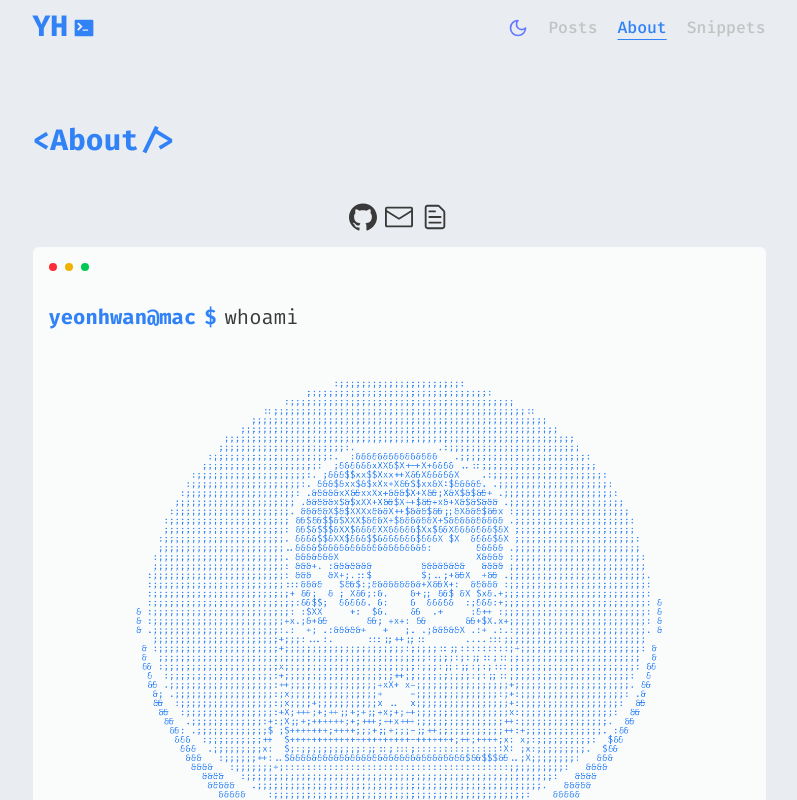
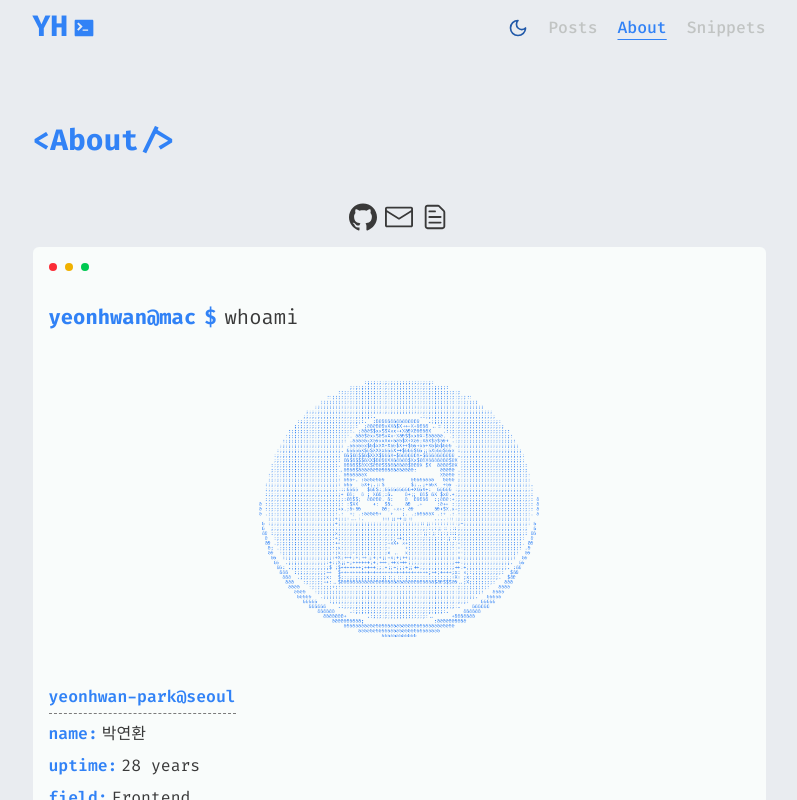
Before and after one commit to yeonhwan/blog, a Next.js app: page /about in a window 1280 px wide. Shown: the top 800 px of the page, without its empty margins (241-1038 px from the left). Built offline with nearby package versions, Linux system fonts and the light colour scheme.

Commit message:
Remove hydration errors on theme switcher

```diff
--- a/app/about/page.tsx
+++ b/app/about/page.tsx
@@ -40,16 +40,18 @@ export default function About() {
           <p>whoami</p>
         </div>
         <Image
+          priority
           data-name="ascii_image"
-          className="my-8 w-3/4 mx-auto block dark:hidden"
+          className="my-8 w-3/4 mx-auto block dark:hidden laptop:max-w-[40%]"
           src="/ascii_blue.png"
           alt="my_proifle"
           width={2071}
           height={1089}
         />
         <Image
+          priority
           data-name="ascii_image"
-          className="my-8 w-3/4 mx-auto hidden dark:block"
+          className="my-8 w-3/4 mx-auto hidden dark:block laptop:max-w-[40%]"
           src="/ascii_green.png"
           alt="my_proifle"
           width={2071}
--- a/app/components/ui/ThemeSwitch.tsx
+++ b/app/components/ui/ThemeSwitch.tsx
@@ -12,19 +12,17 @@ export default function ThemeSwitch() {
     setTheme(theme);
   };
 
-  if (currentTheme === "dark")
-    return (
+  return (
+    <div>
       <SunIcon
         onClick={() => handleThemeSwitch("light")}
-        className="w-mb-icon-size h-mb-icon-size stroke-neon-lime"
+        className="w-mb-icon-size h-mb-icon-size stroke-neon-lime dark:block hidden"
       />
-    );
-  else if (currentTheme === "light")
-    return (
+
       <MoonIcon
         onClick={() => handleThemeSwitch("dark")}
-        className="w-mb-icon-size h-mb-icon-size stroke-neon-indigo-100"
+        className="w-mb-icon-size h-mb-icon-size block dark:hidden stroke-neon-blue-300"
       />
-    );
-  else return null;
+    </div>
+  );
 }
```
